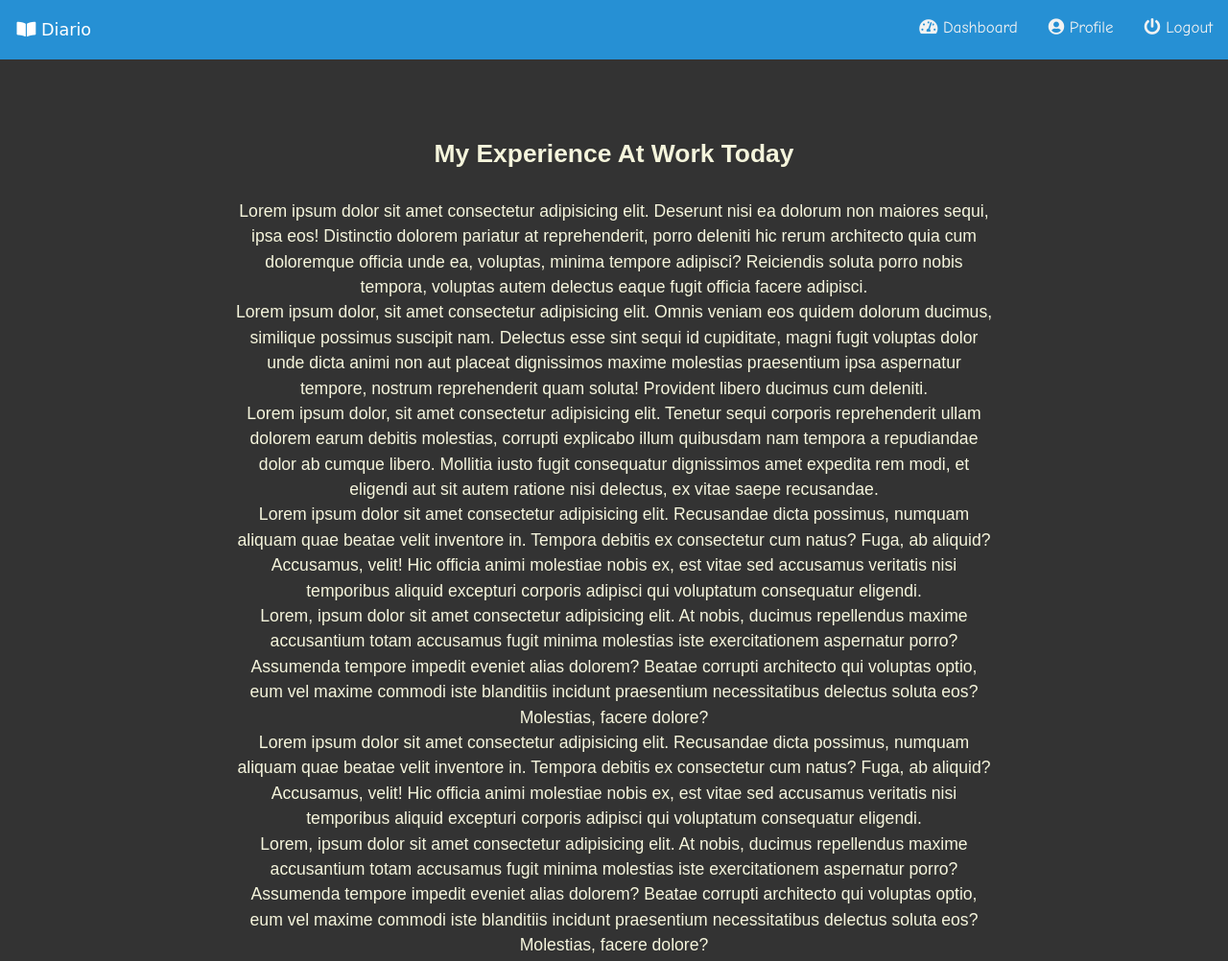
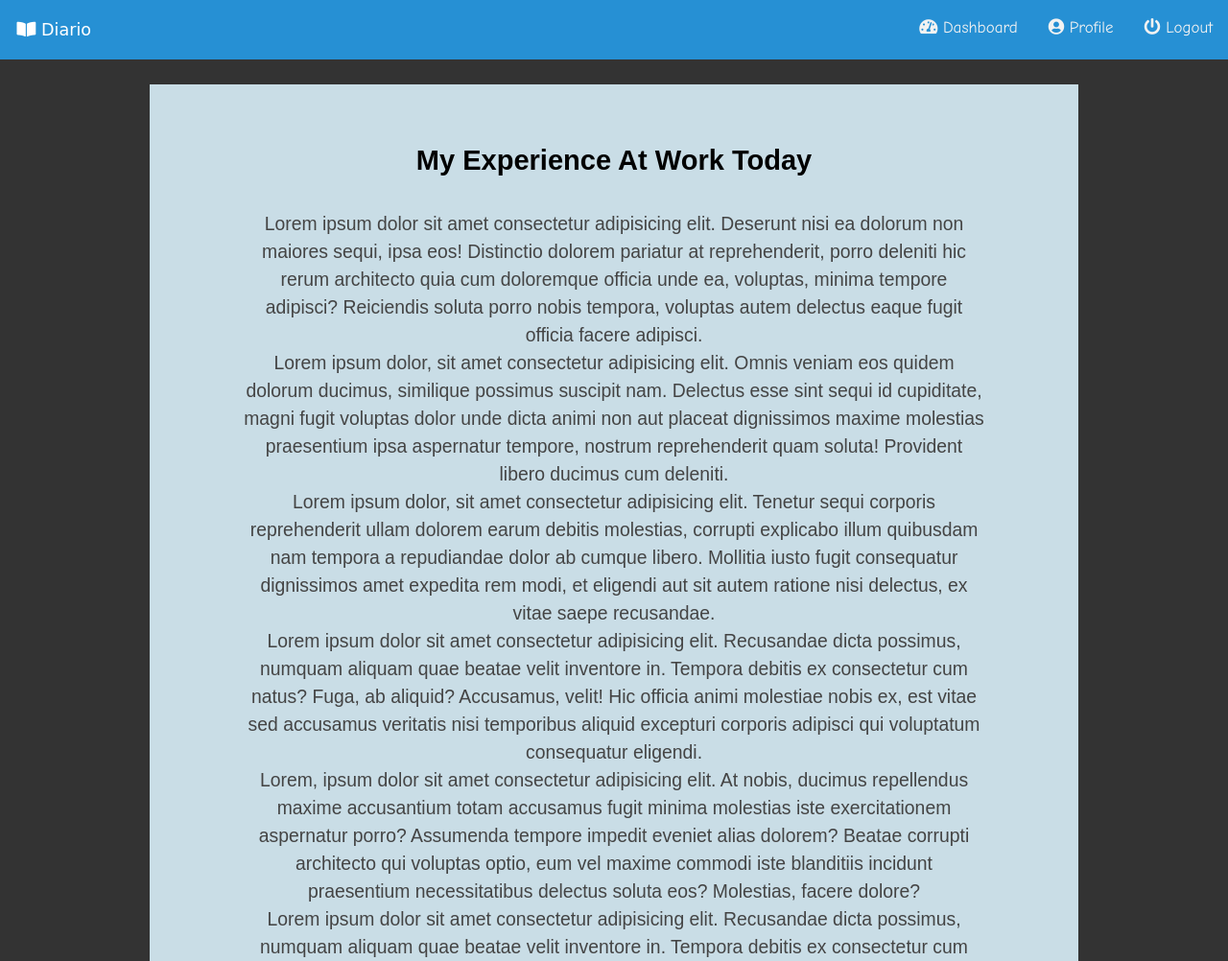
Before and after one commit to samdiano/Diario, a website: page UI/view-entry.html in a window 1280 px wide. Shown: the top 1002 px of the page at 96% size. Drawn offline with Linux system fonts and the light colour scheme.

Commit message:
[Chore #159643393] Change color scheme from black

```diff
--- a/UI/assets/css/style.css
+++ b/UI/assets/css/style.css
@@ -9,6 +9,18 @@ body {
     line-height: 1.5;
     text-align: center;
 }
+
+.body {
+    margin: 0;
+    font-family: comic sans ms;
+    background: rgb(201, 221, 230);
+    color: #333;
+    font-size: 1.1em;
+    line-height: 1.5;
+    text-align: center;
+    height: 100vh ;
+}
+
 
 /* Add a black background color to the top navigation */
 .topnav {
@@ -102,7 +114,7 @@ p {
 
 /* Section A */
 #section-a {
-    background: #eaeaea;
+    background: rgb(201, 221, 230);
     color: #333;
     padding-bottom: 2em;
 }
@@ -124,10 +136,13 @@ p {
 .card-content {
     padding: 1.5em;
 }
+.card-title {
+    color: #000;
+}
 
 /* Section C */
 #section-c {
-    background: #fff;
+    background: rgb(201, 221, 230);
     color: #333;
     padding: 2em;
 }
@@ -332,12 +347,12 @@ a {
         height: auto;
     }
     .image h1, h2, h3 {
-        color: beige;
+        color: #000;
         padding-top: 2em;
     }
     .image p {
         padding: 0;
-        color: beige;
+        color: #444;
     }
     .profile-form {
         width: 60%;
--- a/UI/view-entry.html
+++ b/UI/view-entry.html
@@ -34,7 +34,7 @@
     <div class="grids">
     </div>
     <section id="entries">
-        <div class="image">
+        <div class="image body">
             <h1>My Experience At Work Today</h1>
             <p>Lorem ipsum dolor sit amet consectetur adipisicing elit. Deserunt nisi ea dolorum non maiores sequi, ipsa eos!
                 Distinctio dolorem pariatur at reprehenderit, porro deleniti hic rerum architecto quia cum doloremque officia
```
Also changed, not shown: UI/dashboard.html (+3 -0 lines), UI/login.html (+1 -1 lines), UI/profile.html (+5 -1 lines), UI/signup.html (+1 -2 lines).
